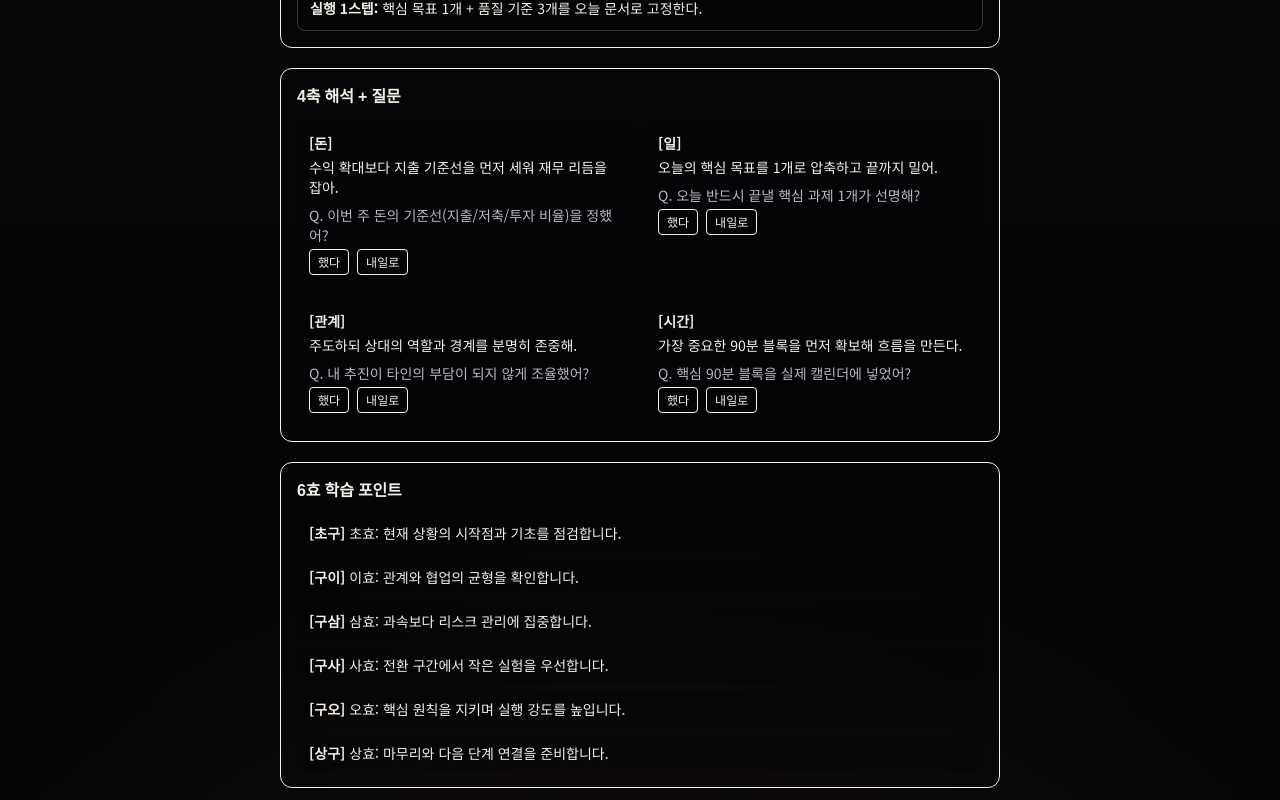
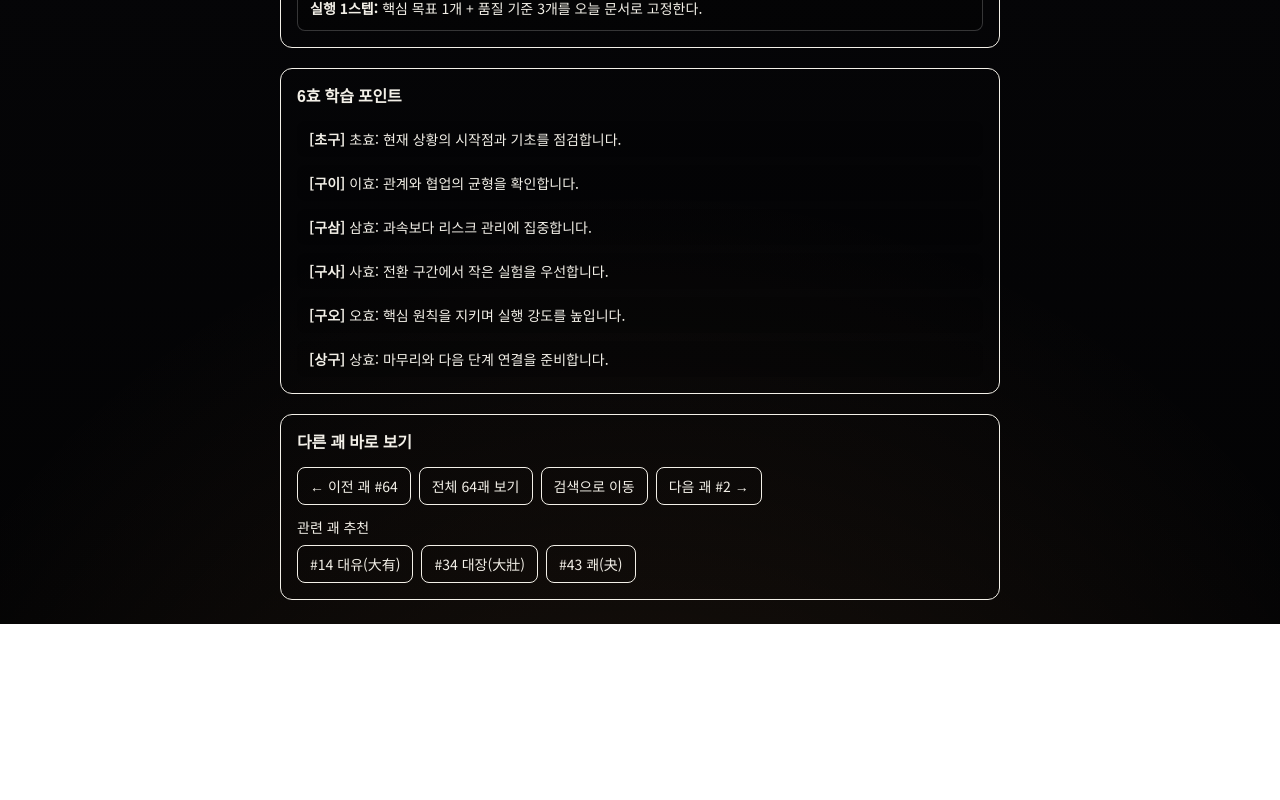
Before and after one commit to kinddragon1224/iching-learning-web, a Next.js app: page /hexagram/1 in a window 1280 px wide. Shown: the part 1240-2040 px from the top of the page. After the commit the page ends 1864 px from the top, so only its background shows below. Built offline with nearby package versions, Linux system fonts and the light colour scheme.

Commit message:
Hide 4-axis interpretation from detail pages

```diff
--- a/app/faq/page.tsx
+++ b/app/faq/page.tsx
@@ -9,7 +9,7 @@ export const metadata: Metadata = {
 const faqs = [
   {
     q: "주역 학습 웹은 무엇인가요?",
-    a: "64괘를 기반으로 의사결정을 성찰하는 학습 플랫폼입니다. 돈/일/관계/시간의 4축 질문으로 생각을 구조화하도록 돕습니다.",
+    a: "64괘를 기반으로 의사결정을 성찰하는 학습 플랫폼입니다. 괘의 핵심 요약과 6효 학습 포인트 중심으로 생각을 구조화하도록 돕습니다.",
   },
   {
     q: "점술 앱인가요?",
@@ -17,7 +17,7 @@ const faqs = [
   },
   {
     q: "괘 상세 페이지는 어떻게 활용하나요?",
-    a: "요약 → 4축 해석 → 6효 학습 포인트 → 4축 질문 순서로 보고, 오늘 실행할 행동 1개로 연결하시면 됩니다.",
+    a: "요약 → 6효 학습 포인트 순서로 보고, 현재 상황에 적용할 실행 1개를 정하시면 됩니다.",
   },
   {
     q: "누가 쓰면 좋나요?",
--- a/app/hexagram/[id]/page.tsx
+++ b/app/hexagram/[id]/page.tsx
@@ -5,7 +5,6 @@ import { HEXAGRAMS, findHexagram } from "@/data/hexagrams";
 import { getCardForHexagram, getHexagramContent } from "@/lib/card-index";
 import { getPrimaryAxisById } from "@/lib/primary-axis-map";
 import { HexagramLinesOverlay } from "@/components/HexagramLinesOverlay";
-import { QuestionActionButtons } from "@/components/QuestionActionButtons";
 import { getHexagramTrack } from "@/data/pro_tracks";
 
 export function generateStaticParams() {
@@ -26,9 +25,7 @@ export default async function HexagramCardDetailPage({
 
   const card = getCardForHexagram(id);
   const content = getHexagramContent(id);
-  const q = content.questions;
   const primaryAxis = getPrimaryAxisById(id) ?? "work";
-  const title = card.full_name ? `#${id} ${card.full_name} (${card.short_name})` : `#${id} ${card.short_name}`;
   const track = getHexagramTrack(id);
   const prevId = id > 1 ? id - 1 : 64;
   const nextId = id < 64 ? id + 1 : 1;
@@ -95,39 +92,6 @@ export default async function HexagramCardDetailPage({
       )}
 
       <section className="rounded-xl border p-4">
-        <h2 className="mb-3 font-semibold">4축 해석 + 질문</h2>
-        <div className="grid gap-3 md:grid-cols-2 text-sm">
-          <article className="rounded-lg bg-black/20 p-3">
-            <p className="font-semibold">[돈]</p>
-            <p className="mt-1">{content.axes.money}</p>
-            <p className="mt-2 text-[var(--text-muted)]">Q. {q.money}</p>
-            <QuestionActionButtons hexagramId={id} hexagramTitle={title} axis="money" question={q.money ?? ""} />
-          </article>
-
-          <article className="rounded-lg bg-black/20 p-3">
-            <p className="font-semibold">[일]</p>
-            <p className="mt-1">{content.axes.work}</p>
-            <p className="mt-2 text-[var(--text-muted)]">Q. {q.work}</p>
-            <QuestionActionButtons hexagramId={id} hexagramTitle={title} axis="work" question={q.work ?? ""} />
-          </article>
-
-          <article className="rounded-lg bg-black/20 p-3">
-            <p className="font-semibold">[관계]</p>
-            <p className="mt-1">{content.axes.relation}</p>
-            <p className="mt-2 text-[var(--text-muted)]">Q. {q.relation}</p>
-            <QuestionActionButtons hexagramId={id} hexagramTitle={title} axis="relation" question={q.relation ?? ""} />
-          </article>
-
-          <article className="rounded-lg bg-black/20 p-3">
-            <p className="font-semibold">[시간]</p>
-            <p className="mt-1">{content.axes.time}</p>
-            <p className="mt-2 text-[var(--text-muted)]">Q. {q.time}</p>
-            <QuestionActionButtons hexagramId={id} hexagramTitle={title} axis="time" question={q.time ?? ""} />
-          </article>
-        </div>
-      </section>
-
-      <section className="rounded-xl border p-4">
         <h2 className="mb-3 font-semibold">6효 학습 포인트</h2>
         <ol className="space-y-2 text-sm">
           {content.lineTexts.map((line, idx) => (
```
